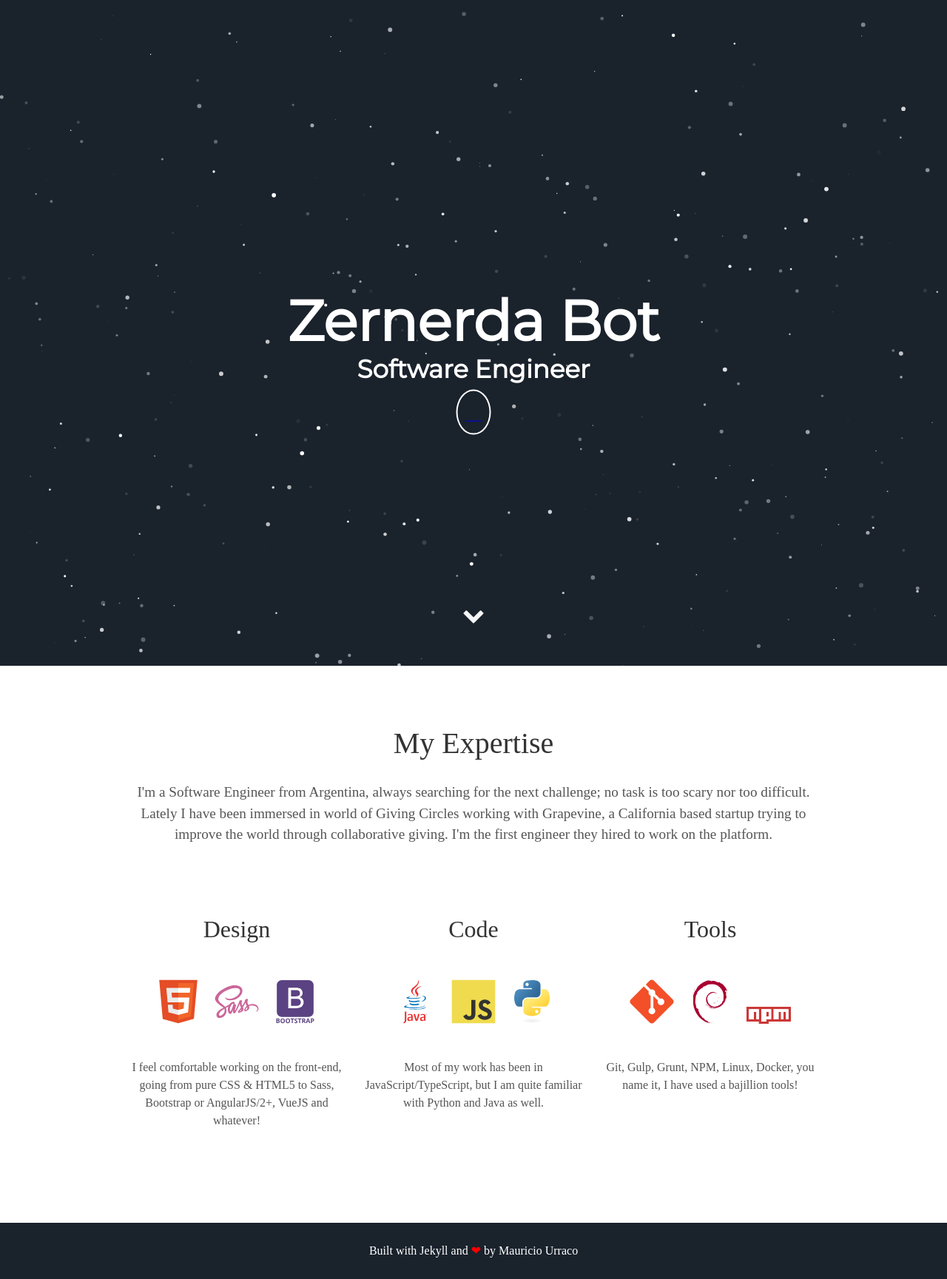
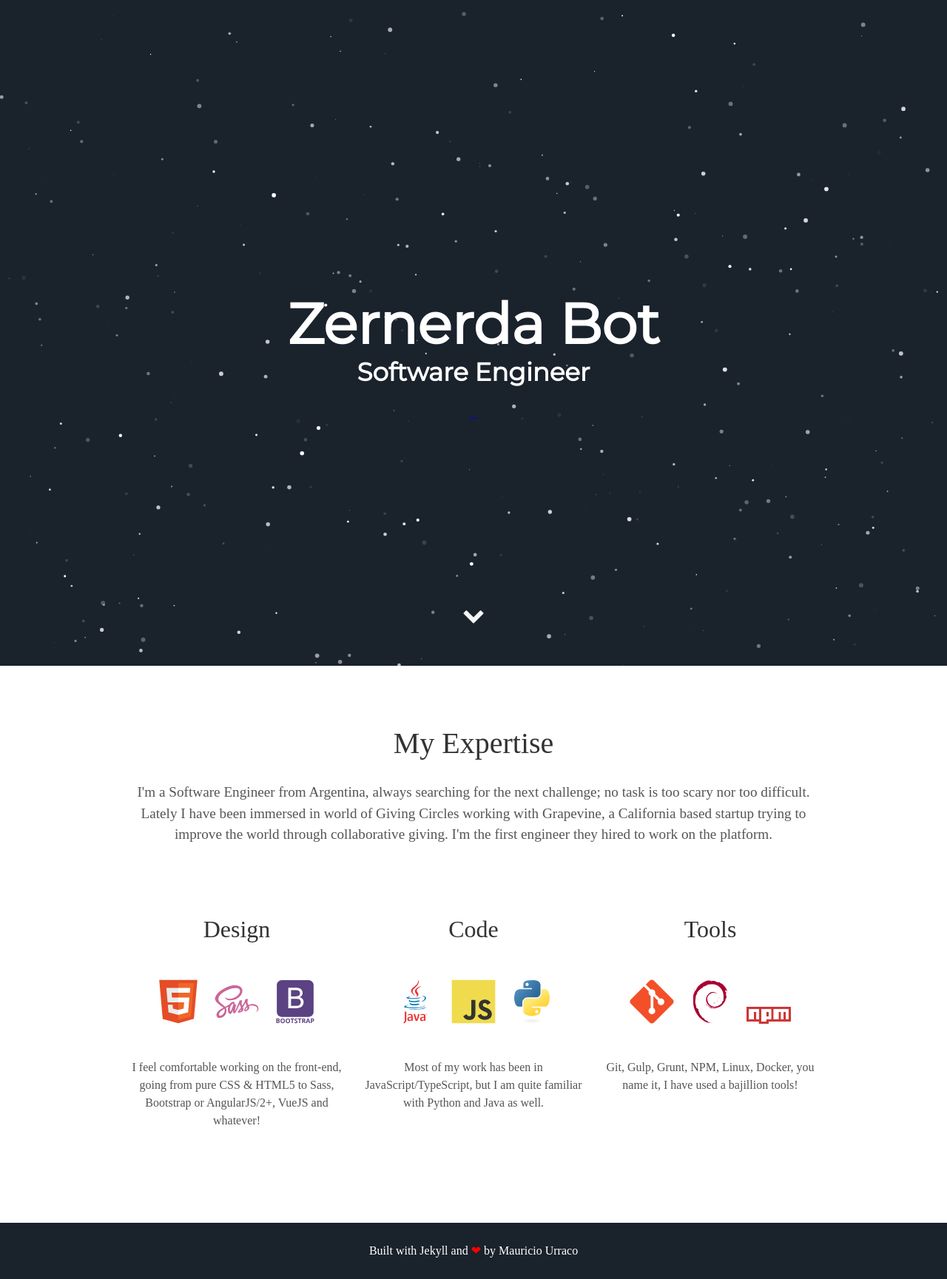
Before and after one commit to ZernerdaBot/ZernerdaBot.github.io, a Jekyll site: the page built from index.html, in a window 1280 px wide. Shown: the whole page at 74% size. Built offline with Jekyll 4.4.1, drawn with Linux system fonts in a browser that asks for light colours; some web fonts are replaced.

Commit message:
Update header.html

```diff
--- a/_includes/header.html
+++ b/_includes/header.html
@@ -21,7 +21,7 @@
         <a aria-label="My LinkedIn" target="_blank" href="https://www.linkedin.com/in/{{ site.linkedin_username }}"><i class="icon fa fa-linkedin-square" aria-hidden="true"></i></a>
         {% endif %}
         {% if site.github_username %}
-        <a aria-label="My Github" target="_blank" href="https://github.com/{{ site.github_username }}"><i class="icon fa-brands fa-telegram" aria-hidden="true"></i></a>
+        <a aria-label="My Github" target="_blank" href="https://github.com/{{ site.github_username }}"><i class="fa-brands fa-telegram" aria-hidden="true"></i></a>
         {% endif %}
         {% if site.medium_username %}
         <a aria-label="My Medium" target="_blank" href="https://medium.com/{{ site.medium_username }}"><i class="icon fa fa-medium" aria-hidden="true"></i></a>
```
